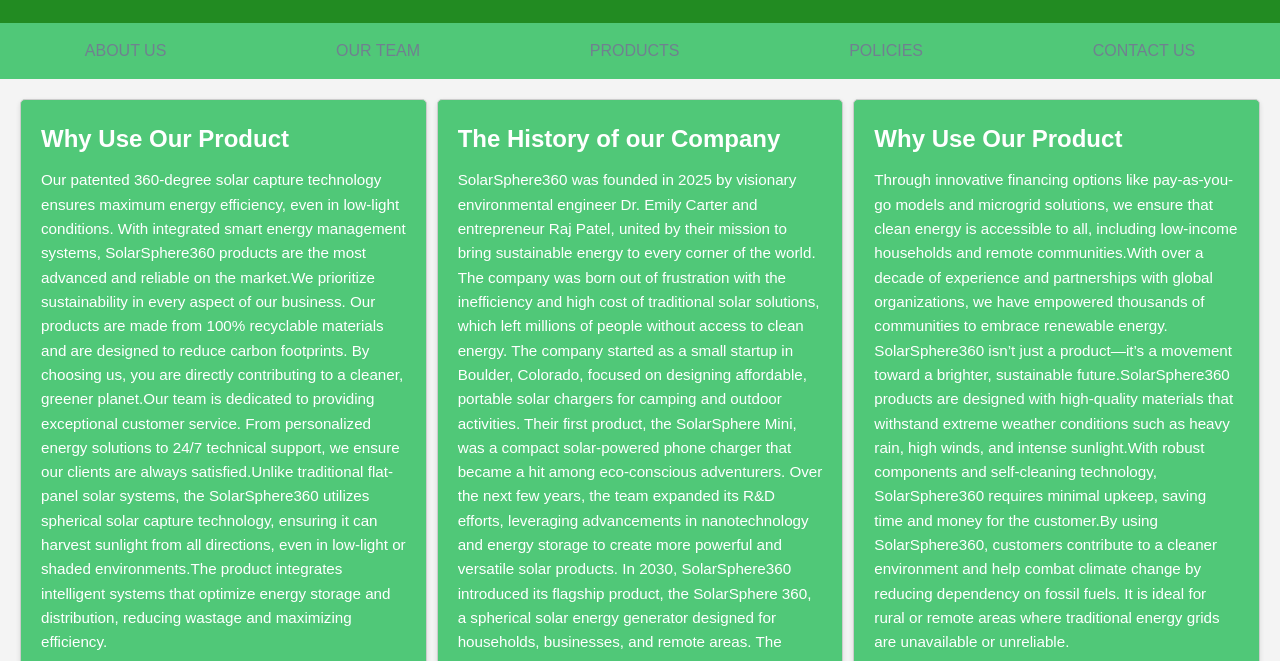
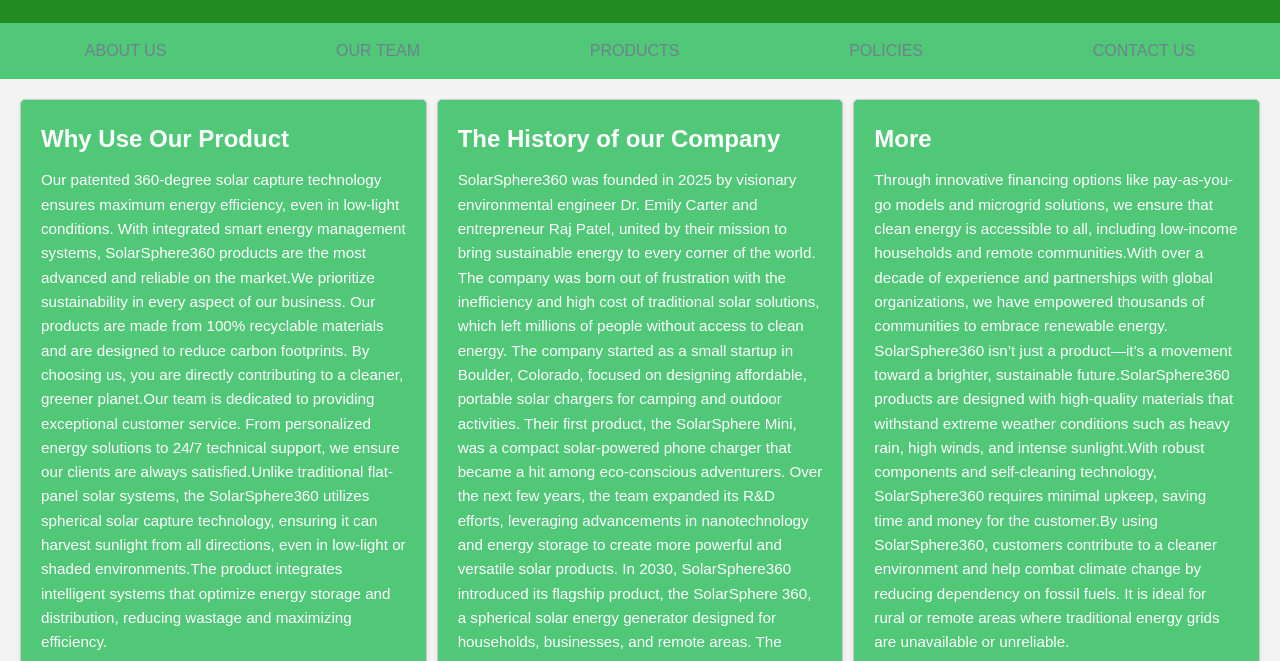
Before and after one commit to ellieod8/myfinalproject, a plain HTML site: page index.html in a window 1280 px wide. Shown: the part 139-800 px from the top of the page. Drawn offline with Linux system fonts and the light colour scheme.

Commit message:
Update index.html

```diff
--- a/index.html
+++ b/index.html
@@ -27,7 +27,7 @@
             <p>SolarSphere360 was founded in 2025 by visionary environmental engineer Dr. Emily Carter and entrepreneur Raj Patel, united by their mission to bring sustainable energy to every corner of the world. The company was born out of frustration with the inefficiency and high cost of traditional solar solutions, which left millions of people without access to clean energy. The company started as a small startup in Boulder, Colorado, focused on designing affordable, portable solar chargers for camping and outdoor activities. Their first product, the SolarSphere Mini, was a compact solar-powered phone charger that became a hit among eco-conscious adventurers. Over the next few years, the team expanded its R&D efforts, leveraging advancements in nanotechnology and energy storage to create more powerful and versatile solar products. In 2030, SolarSphere360 introduced its flagship product, the SolarSphere 360, a spherical solar energy generator designed for households, businesses, and remote areas. The product revolutionized the market with its ability to capture sunlight from all directions and store energy efficiently. This innovation earned the company multiple awards, including the Global Green.</p>
         </section>
         <section id="products" class="section">
-            <h2>Why Use Our Product</h2>
+            <h2>More</h2>
             <p>Through innovative financing options like pay-as-you-go models and microgrid solutions, we ensure that clean energy is accessible to all, including low-income households and remote communities.With over a decade of experience and partnerships with global organizations, we have empowered thousands of communities to embrace renewable energy. SolarSphere360 isn’t just a product—it’s a movement toward a brighter, sustainable future.SolarSphere360 products are designed with high-quality materials that withstand extreme weather conditions such as heavy rain, high winds, and intense sunlight.With robust components and self-cleaning technology, SolarSphere360 requires minimal upkeep, saving time and money for the customer.By using SolarSphere360, customers contribute to a cleaner environment and help combat climate change by reducing dependency on fossil fuels. It is ideal for rural or remote areas where traditional energy grids are unavailable or unreliable.</p>
         </section>
     </main>
```
